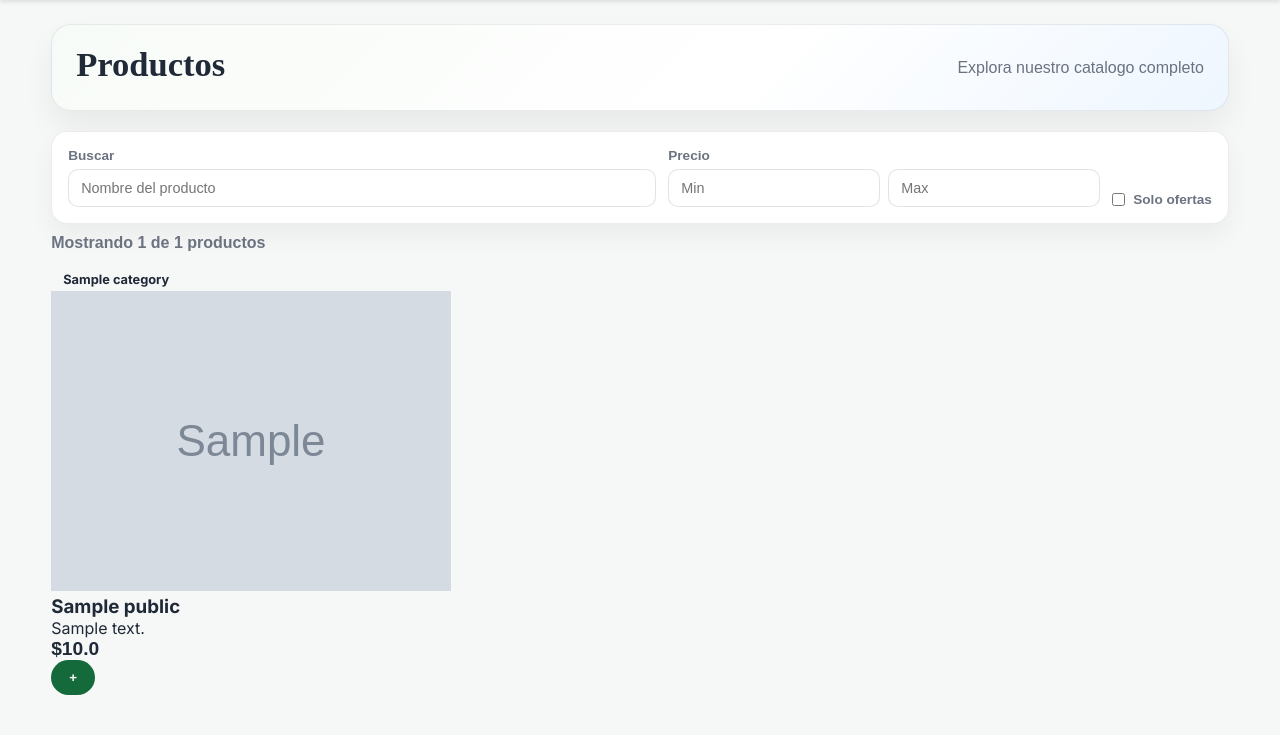
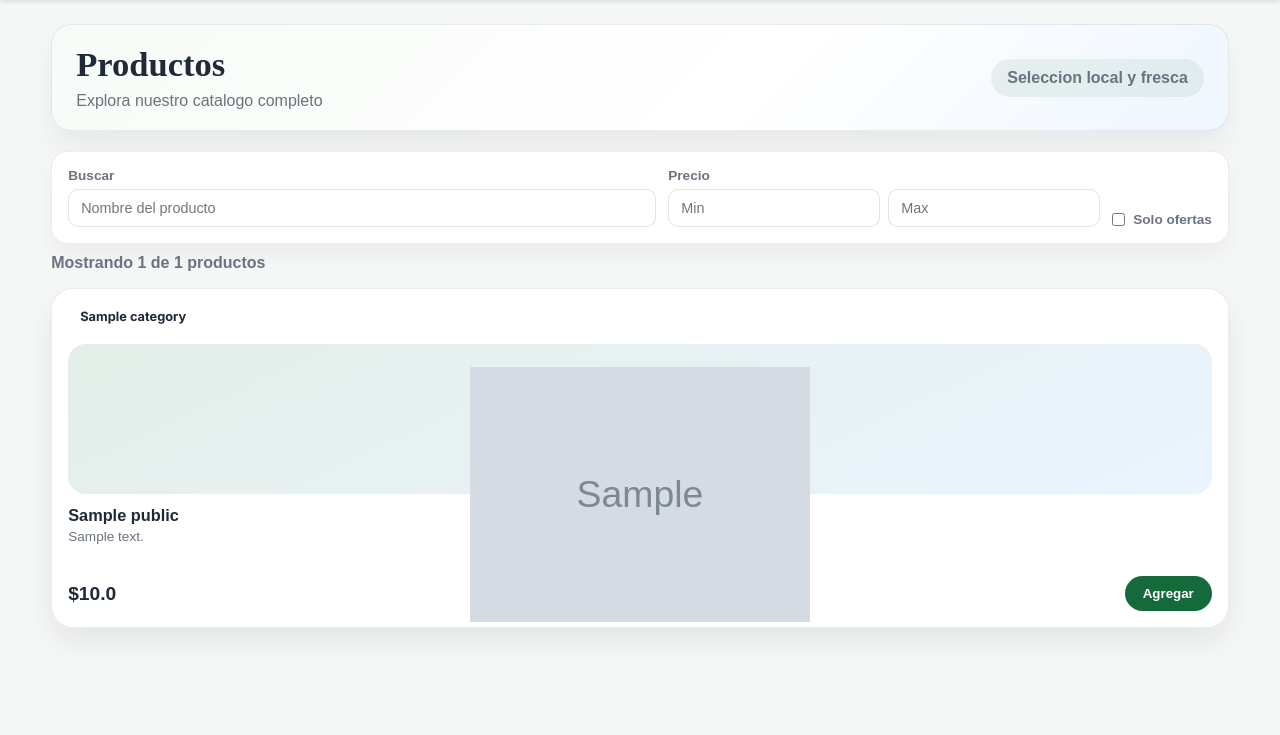
Before and after one commit to Ramerlinj/supermercado-py, a Flask app: page /products in a window 1280 px wide. Shown: the part 65-800 px from the top of the page. Run offline with Flask 3, Linux system fonts and the light colour scheme; grey boxes marked "Sample" are stand-in pictures; a database or web service that is not in the repository returns one stand-in record (values such as "Sample title"); some libraries are stand-ins or nearby versions; some web fonts are replaced.

Commit message:
feat: add forbidden page template and enhance login and product listing templates for better user experience

```diff
--- a/src/templates/menu/index.html
+++ b/src/templates/menu/index.html
@@ -6,8 +6,13 @@ from 'macros/ui/badge.html' import badge %}
 
 <section class="products products--page">
   <div class="products-details">
+    <div class="products-details__text">
       <h2>Productos</h2>
       <span>Explora nuestro catalogo completo</span>
+    </div>
+    <div class="products-details__summary">
+      <span>Seleccion local y fresca</span>
+    </div>
   </div>
 
   <div class="products-filters products-filters--compact" data-products-filters>
@@ -55,8 +60,8 @@ from 'macros/ui/badge.html' import badge %}
 
   <div class="products-list" data-products-list>
     {% for product in products.Products %}
-    <div
-      class="products-items"
+    <article
+      class="product-card product-card--menu"
       data-product-item
       data-name="{{ product.name }}"
       data-category="{{ product.category }}"
@@ -64,29 +69,31 @@ from 'macros/ui/badge.html' import badge %}
       data-price="{{ product.offer_price if product.is_on_offer else product.price }}"
       data-search="{{ product.name | lower }}"
     >
-      <div class="badge-category">
-        {{ badge(product.category, product.category) }}
+      <div class="product-card__badges">
+        {{ badge(product.category, product.category) }} {% if
+        product.is_on_offer %} {{ badge('Oferta', 'oferta') }} {% endif %}
       </div>
-      <div class="badge-offer">
-        {% if product.is_on_offer %} {{ badge('Oferta', 'oferta') }} {% endif %}
-      </div>
-      <div class="products-image">
+      <div class="product-card__media">
         <img src="{{ product.image_url }}" alt="{{ product.name }}" />
       </div>
-      <h3>{{ product.name }}</h3>
-      <p>{{ product.cantity }}</p>
-      <div class="add-to-cart-container">
-        {% if product.is_on_offer%}
+      <div class="product-card__body">
+        <h3 class="product-card__title">{{ product.name }}</h3>
+        <p class="product-card__meta">{{ product.cantity }}</p>
+      </div>
+      <div class="product-card__footer">
+        <div class="product-card__price">
+          {% if product.is_on_offer %}
           <p class="price">${{ product.offer_price }}</p>
-        {% endif %} {% if not product.is_on_offer %}
+          <p class="price--offer">${{ product.price }}</p>
+          {% else %}
           <p class="price">${{ product.price }}</p>
           {% endif %}
-        <button class="add-to-cart">+</button>
         </div>
-      {% if product.is_on_offer%}
-      <p class="price--offer">${{ product.price }}</p>
-      {% endif %}
+        <button class="add-to-cart" data-product-id="{{ product.id }}">
+          Agregar
+        </button>
       </div>
+    </article>
 
     {% endfor %}
   </div>
```
Also changed, not shown: src/templates/admin/forbidden.html (added, +16 -0 lines), src/templates/auth/login.html (+11 -1 lines). Lines whose indentation alone changed are shown as unchanged.
